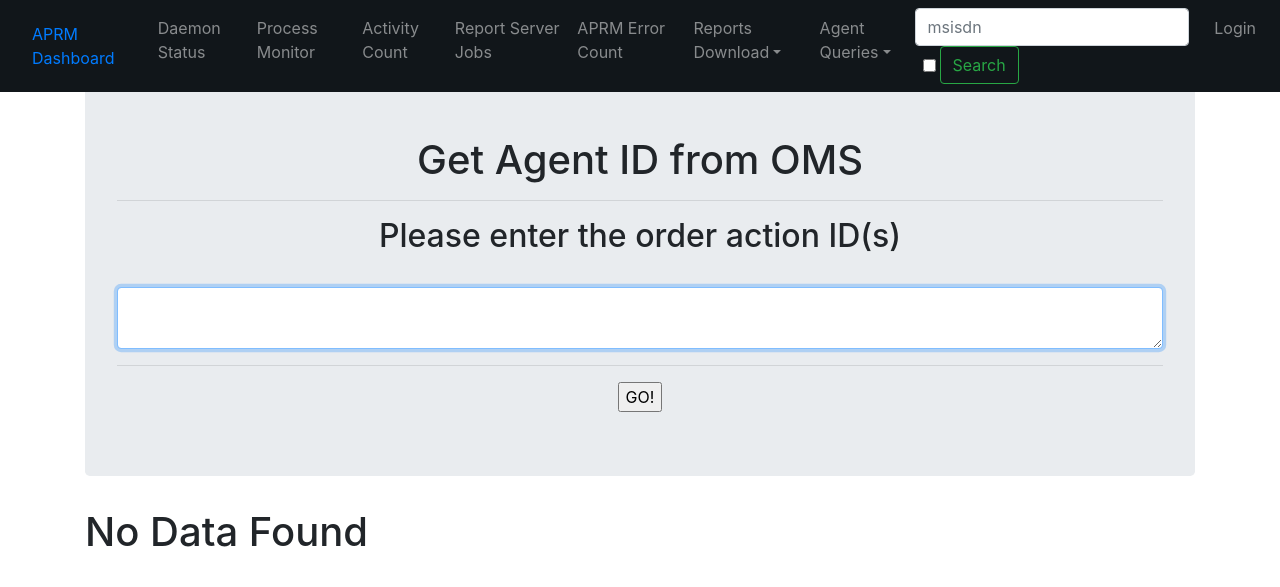
After one commit to dyonatan8472/APRMpcDashboard, a Django app: page /a_prm/get_agent_id/ in a window 1280 px wide. The commit adds this page. Shown: the top 587 px of the page. Run offline with Django 3.2, Linux system fonts and the light colour scheme; some libraries are stand-ins or nearby versions.

Commit message:
Added find agent id and updated msisdn display

```diff
--- /dev/null
+++ b/ngn_project/a_prm/templates/a_prm/get_agent_id.html
@@ -0,0 +1,52 @@
+{% extends "base.html" %}
+{% block title %}Get Agent ID{% endblock title %}
+{% block body_block %}
+<div class="container">
+    <div class="jumbotron text-center">
+        <h1>Get Agent ID from OMS</h1>
+        <hr>
+        <h2>Please enter the order action ID(s)</h2>
+        </br>
+
+        <form action="{% url "a_prm:get_agent_id" %}" method="POST">
+            {% csrf_token %}
+            <textarea class="form-control input-sm" rows="2" id="id_number" name="id_number" required="required" autofocus></textarea>
+
+            <hr>
+            <input type="submit" value="GO!">
+        </form>
+    </div>
+</div>
+
+    <div class="container">
+            {% if agent_ids %}
+                <div class="container">
+                    <div class="jumbotron">
+                    <h1>Agent IDs</h1>
+                </div>
+            </div>
+
+            <table WIDTH='100%' BORDER='1'>
+                <tr bgcolor="#808080">
+                    <th align="center">Service ID</th>
+                    <th align="center">Order Action ID</th>
+                    <th align="center">Agent ID</th>
+                </tr>
+                {% for service_id, order_action_id, agent_id in agent_ids %}
+                    <tr>
+                        <td align="left">{{ service_id }}</td>
+                        <td align="left">{{ order_action_id }}</td>
+                        <td align="left">{{ agent_id }}</td>
+                    </tr>
+                {% endfor %}
+            </table>
+
+            {% else %}
+            <h1>No Data Found</h1>
+            {% endif %}
+            </table>
+            <br/>
+    </div>
+
+
+{% endblock %}
--- a/ngn_project/a_prm/urls.py
+++ b/ngn_project/a_prm/urls.py
@@ -2,13 +2,13 @@ from django.conf.urls import include, url
 
 from .views import (monitor_processing, load_dealers, load_deals, load_cib, load_rib, update_dealers, update_rech_event_dealers, purge_errors,
                     purge_dm73_by_msisdn, dms_detail_report, dm69_update, agent_details, delete_dealer, actv_detail_report,
-                    prus_detail_report, aprm_error_count, detail_error_report, dm40_update, dm27_update,recycle_errors, #daemon_status,
-                    missing_offers_ids, activity_count, usage_report, report_server_jobs, msisdn_details)
+                    prus_detail_report, aprm_error_count, detail_error_report, dm40_update, dm27_update,recycle_errors, daemon_status,
+                    missing_offers_ids, activity_count, usage_report, report_server_jobs, msisdn_details, get_agent_id)
 
 app_name = 'a_prm'
 
 urlpatterns = [
-    # url(r'^daemon_status/$', daemon_status, name='daemon_status'),
+    url(r'^daemon_status/$', daemon_status, name='daemon_status'),
     url(r'^monitor_processing/$', monitor_processing, name='monitor_processing'),
     url(r'^activity_count/$', activity_count, name='activity_count'),
     url(r'^report_server_jobs/$', report_server_jobs, name='report_server_jobs'),
@@ -29,8 +29,8 @@ urlpatterns = [
     url(r'^actv_detail_report/$', actv_detail_report, name='actv_detail_report'),
     url(r'^prus_detail_report/$', prus_detail_report, name='prus_detail_report'),
     url(r'^usage_report/$', usage_report, name='usage_report'),
-    url(r'^dm69_update/$', dm69_update, name='dm69_update'),
     url(r'^agent_details/$', agent_details, name='agent_details'),
+    url(r'^get_agent_id/$', get_agent_id, name='get_agent_id'),
     url(r'^delete_dealer/$', delete_dealer, name='delete_dealer'),
     url(r'^missing_offers_ids/$', missing_offers_ids, name='missing_offers_ids'),
     url(r'^msisdn_details/$', msisdn_details, name='msisdn_details'),
--- a/ngn_project/a_prm/views.py
+++ b/ngn_project/a_prm/views.py
@@ -10,6 +10,7 @@ from .models import (PrmDatErrMngr, DmsDealDtl, DmsActvDtl, DmsPrepAccUsg, PrmFl
                      DmsActvThreshold,
                      DmsDealerCommsn,
                      )
+import xml.etree.ElementTree as ET
 
 import pandas as pd
 import csv
@@ -23,6 +24,51 @@ import glob
 import os
 
 USER_NAME = os.environ['USER']
+
+
+# ---------------------------------
+def get_agent_id_from_oms(order_action_id):
+# ---------------------------------
+    """Get the agent id from OMS"""
+
+    print(f'order_action_id: {order_action_id}')
+    query = f"""SELECT item.service_id, xml.xml_content FROM tborder_action tboa
+            JOIN tb_xml xml on xml.xml_id = tboa.xml_id JOIN tbap_item item ON item.ap_id = tboa.ap_id WHERE order_unit_id = '{order_action_id}'
+            ORDER BY LPAD(item.order_action_id, 20, ' ') DESC, item.ctdb_cre_datetime DESC"""
+
+    # service_id, blob = oms_api.fetch_one(qeury, {'order_action_id': order_action_id})
+    cursor = connections['readoms'].cursor()
+    cursor.execute(query)
+    try:
+        service_id, blob = cursor.fetchone()
+    except TypeError:
+        return None, None
+
+    if blob:
+        blob_bytes = blob.read()
+        start_index = blob_bytes.find(b"<?xml")
+
+        if start_index != -1:
+            cleaned_bytes = blob_bytes[start_index:]
+            xml_data = cleaned_bytes.decode("utf-8")
+        else:
+            raise ValueError("XML declaration not found in BLOB")
+
+        # Parse XML
+        root = ET.fromstring(xml_data)
+
+        # Find the DealerHierarchy element and extract DealerAgentId
+        dealer_hierarchy = root.find('.//DealerHierarchy')
+
+        if dealer_hierarchy is not None:
+            agent_id = dealer_hierarchy.attrib.get('DealerAgentId')
+        else:
+            print("DealerHierarchy element not found.")
+    else:
+        print("No BLOB data found.")
+        return None, None
+
+    return service_id, agent_id
 
 
 # =======================================
@@ -1094,6 +1140,30 @@ def agent_details(request):
     }
     return render(request, "a_prm/agent_details.html", context)
 
+# =======================================
+def get_agent_id(request):
+    # =======================================
+    if "GET" == request.method:
+        return render(request, 'a_prm/get_agent_id.html', {})
+
+    id_number = request.POST.get("id_number").strip()
+    id_numbers = built_in_list(id_number)
+
+    # id_numbers = "('{0}')".format("','".join(map(str, rows)))
+
+    id_list = []
+    for order_action_id in id_numbers:
+        print(f'inputting order_action_id {order_action_id}')
+        service_id, agent_id = get_agent_id_from_oms(order_action_id)
+        if agent_id:
+            id_list.append((service_id, order_action_id, agent_id))
+
+    context = {
+        "title": "Agent IDs",
+        "agent_ids": id_list
+    }
+    return render(request, "a_prm/get_agent_id.html", context)
+
 
 # =======================================
 def msisdn_details(request):
@@ -1106,7 +1176,7 @@ def msisdn_details(request):
     full_content = request.POST.get('full_content', False)
 
     query = f"""SELECT edr_id, msisdn, old_msisdn, order_action_id, trans_type,  effective_date, expiration_date, sys_creation_date, sim_seq_num, ser_type,
-                offer_code, deal_id, dealer_code, comm_mdcode, comm_sdcode, comm_rocode
+                offer_code, deal_id, sub_dealer_code, dealer_code, comm_mdcode, comm_sdcode, comm_rocode
                  FROM dms_actv_dtl WHERE msisdn = '{msisdn}'
                 AND order_action_Id != 'BULKCEASE90'
                 ORDER BY TO_NUMBER(order_action_id) DESC, expiration_date desc, edr_id DESC"""
@@ -1118,7 +1188,8 @@ def msisdn_details(request):
 
     if full_content:
         err_query = f"""SELECT edr_id, iecd event_type, get_adu_value(adu, '0095') order_action_id, qual_param_2_val trans_type, TRIM(future_12) new_msisdn,
-        session_id sim_seq_num, future_11 new_sim_seq_num, dominant_err_cd, event_start_datetime, future_1, qual_param_1_val ser_type, qual_param_3_val offer_code, qual_param_4_val deal_id
+        session_id sim_seq_num, future_11 new_sim_seq_num, dominant_err_cd, event_start_datetime, future_1, qual_param_1_val ser_type, qual_param_3_val offer_code,
+        qual_param_4_val deal_id, TRIM(nr_param_1_val) agent_id
         FROM prm_dat_err_mngr WHERE TRIM(originating_id) = '{msisdn}'"""
 
         cursor.execute(err_query)
@@ -1312,7 +1383,7 @@ def recycle_errors(request):
     else:
         messages.success(request, 'There was a a problem with the PRMERRCRECTR job run!')
 
-    return render(request, 'a_prm/recycle_errors.html')
+    return redirect(request, 'a_prm/activity_count.html')
 
 
 # --------------------------
--- a/ngn_project/templates/navbar.html
+++ b/ngn_project/templates/navbar.html
@@ -1,4 +1,5 @@
 {% url 'index' as path_to_index %}
+{% url 'a_prm:daemon_status' as path_to_daemon_status %}
 {% url 'a_prm:monitor_processing' as path_to_monitor_processing %}
 {% url 'a_prm:activity_count' as path_to_activity_count %}
 {% url 'a_prm:report_server_jobs' as path_to_report_server_jobs %}
@@ -14,30 +15,28 @@
 {% url 'a_prm:dm40_update' as path_to_dm40_update %}
 {% url 'a_prm:dm27_update' as path_to_dm27_update %}
 {% url 'a_prm:agent_details' as path_to_agent_details %}
+{% url 'a_prm:get_agent_id' as path_to_get_agent_id %}
 {% url 'a_prm:msisdn_details' as path_to_msisdn_details %}
 {% url 'a_prm:missing_offers_ids' as path_to_missing_offers_ids %}
 
 <!-- <nav class="navbar fixed-top navbar-expand-lg navbar-dark bg-success"> -->
 <nav class="navbar fixed-top navbar-expand-lg navbar-dark" style="background-color: #11161a;">
+  <a class="nav-link {% if request.path == path_to_index %}active{% endif %}" href="{% url 'index' %}">APRM Dashboard</a>
 
-    <a class="nav-link {% if request.path == path_to_index %}active{% endif %}"  href="{% url 'index' %}">APRM Dashboard</a>
-
-    <button class="navbar-toggler" data-toggle="collapse" data-target="#navbarNavDropdown">
-            <span class="navbar-toggler-icon"></span>
-    </button>
+  <button class="navbar-toggler" data-toggle="collapse" data-target="#navbarNavDropdown"><span class="navbar-toggler-icon"></span></button>
   <div class="collapse navbar-collapse" id="navbarNavDropdown">
     <ul class="navbar-nav mr-auto">
       <li class="nav-item">
-                <a class="nav-link {% if request.path == path_to_monitor_processing %}active{% endif %}"
-                    href="{% url 'a_prm:monitor_processing' %}">Process Monitor</a>
+        <a class="nav-link {% if request.path == path_to_daemon_status %}active{% endif %}" href="{% url 'a_prm:daemon_status' %}">Daemon Status</a>
       </li>
       <li class="nav-item">
-                <a class="nav-link {% if request.path == path_to_activity_count %}active{% endif %}"
-                    href="{% url 'a_prm:activity_count' %}">Activity Count</a>
+        <a class="nav-link {% if request.path == path_to_monitor_processing %}active{% endif %}" href="{% url 'a_prm:monitor_processing' %}">Process Monitor</a>
       </li>
       <li class="nav-item">
-                <a class="nav-link {% if request.path == path_report_server_jobs %}active{% endif %}"
-                    href="{% url 'a_prm:report_server_jobs' %}">Report Server Jobs</a>
+        <a class="nav-link {% if request.path == path_to_activity_count %}active{% endif %}" href="{% url 'a_prm:activity_count' %}">Activity Count</a>
+      </li>
+      <li class="nav-item">
+        <a class="nav-link {% if request.path == path_report_server_jobs %}active{% endif %}" href="{% url 'a_prm:report_server_jobs' %}">Report Server Jobs</a>
       </li>
       <li class="nav-item">
         <a class="nav-link {% if request.path == path_to_aprm_error_count %}active{% endif %}" href="{% url 'a_prm:aprm_error_count' %}">APRM Error Count</a>
@@ -53,9 +52,15 @@
           <a href="{% url 'a_prm:missing_offers_ids' %}" class="dropdown-item">Missing Offer Codes and Deal IDs</a>
         </div>
       </li>
-            <li class="nav-item">
-                <a class="nav-link {% if request.path == path_to_agent_details %}active{% endif %}" href="{% url 'a_prm:agent_details' %}">Agent Details</a>
+      <li class="nav-item dropdown">
+        <a href="#" class="nav-link dropdown-toggle" data-toggle="dropdown">Agent Queries</a>
+        <div class="dropdown-menu">
+          <a href="{% url 'a_prm:agent_details' %}" class="dropdown-item">Agent Details</a>
+          <a href="{% url 'a_prm:get_agent_id' %}" class="dropdown-item">Get Agent id</a>
+        </div>
       </li>
+      {% if user.is_authenticated %}
+
       <li class="nav-item dropdown">
         <a href="#" class="nav-link dropdown-toggle" data-toggle="dropdown">Error Management</a>
         <div class="dropdown-menu">
@@ -79,16 +84,17 @@
         <a href="#" class="nav-link dropdown-toggle" data-toggle="dropdown">ACTV Utils</a>
         <div class="dropdown-menu">
           <a href="{% url 'a_prm:update_dealers' %}" class="dropdown-item">Update Dealers In ACTV</a>
-                        <a href="{% url 'a_prm:update_rech_event_dealers' %}" class="dropdown-item">Update Rech Event Dealers </a>
+          <a href="{% url 'a_prm:update_rech_event_dealers' %}" class="dropdown-item">Update Rech Event Dealers</a>
         </div>
       </li>
+            {% endif %}
 
       <li class="nav-item">
         <form class="form-inline" method="post" action="{% url 'a_prm:msisdn_details' %}">
           {% csrf_token %}
-                    <input class="form-control mr-sm-2" id="msisdn" name="msisdn" required="required" type="search" placeholder="msisdn" aria-label="Search" name="search_query">
+          <input class="form-control mr-sm-2" id="msisdn" name="msisdn" required="required" type="search" placeholder="msisdn" aria-label="Search" name="search_query" />
           <div class="form-check ml-2">
-                    <input class="form-check-input" type="checkbox" id="full_content" name="full_content">
+            <input class="form-check-input" type="checkbox" id="full_content" name="full_content" />
           </div>
           <button class="btn btn-outline-success my-2 my-sm-0" type="submit">Search</button>
         </form>
@@ -96,14 +102,13 @@
 
       <li class="nav-item">
         {% if user.is_authenticated %}
-                <a class="nav-link"  href="{% url 'logout' %}">Logout</a>
+          <a class="nav-link" href="{% url 'logout' %}">Logout</a>
         {% else %}
-                <a class="nav-link"  href="{% url 'login' %}">Login</a>
+          <a class="nav-link" href="{% url 'login' %}">Login</a>
         {% endif %}
       </li>
-
     </ul>
   </div>
 </nav>
 
-<br><br>
+<br /><br />
```
Also changed, not shown: ngn_project/a_prm/models.py (+130 -22 lines), ngn_project/a_prm/templates/a_prm/msisdn_details.html (+9 -4 lines), ngn_project/ngn_project/settings.py (+10 -4 lines). Lines whose indentation alone changed are shown as unchanged.
